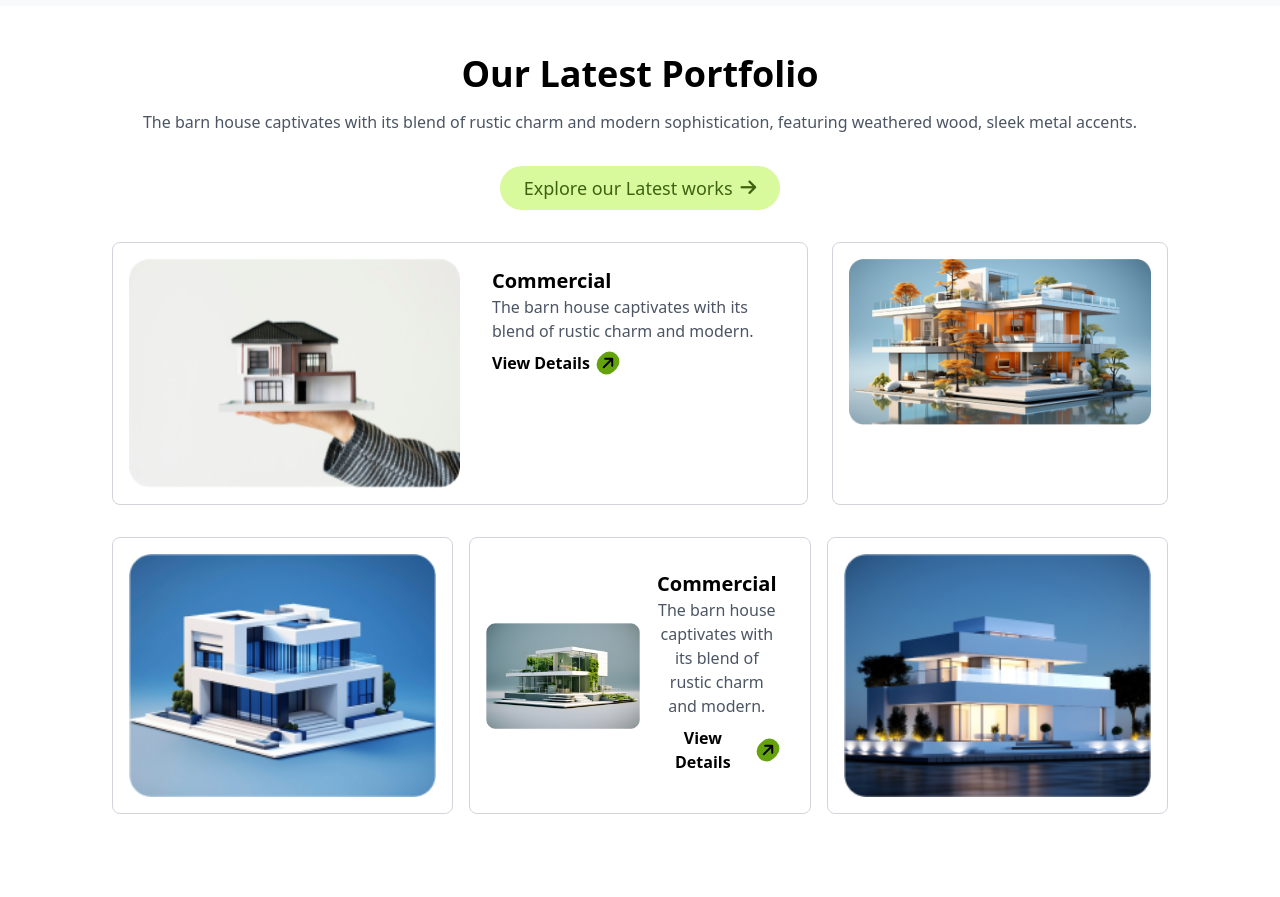
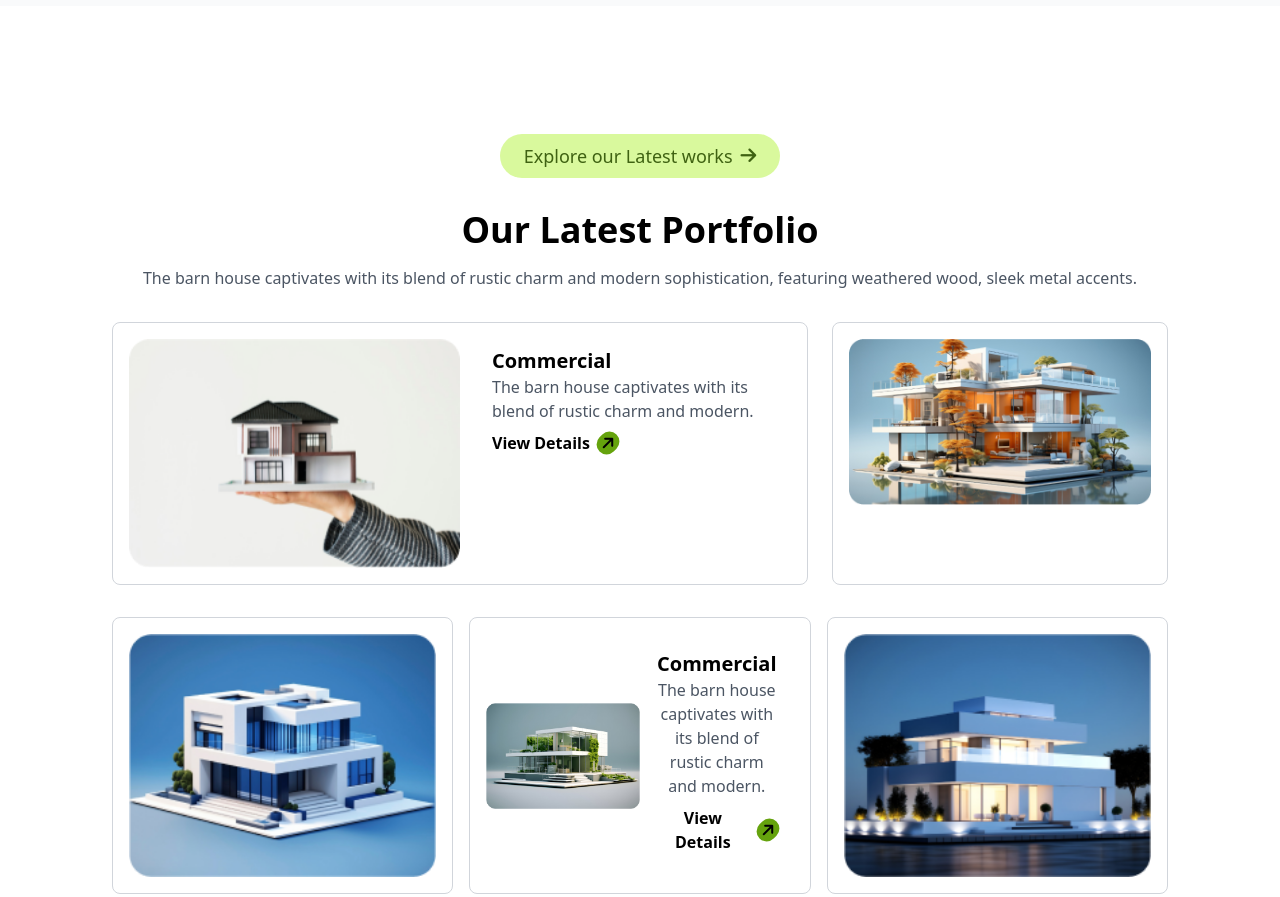
Before and after one commit to Jaheda8/assignment-03, a plain HTML site: page index.html in a window 1280 px wide. Shown: the part 2328-3225 px from the top of the page. Drawn offline with nearby package versions, Linux system fonts and the light colour scheme.

Commit message:
final  last commit

```diff
--- a/index.html
+++ b/index.html
@@ -188,21 +188,21 @@
 
 
 <!-- .....latestr portfolio section -->
-<main class="max-w-screen-xl mx-auto px-16 lg:px-28">
+<main class="max-w-screen-xl mx-auto px-16 lg:px-28 py-20 ">
 
-    <section class="py-12">
-        <div class="container mx-auto text-center">
-
+    <section class="md:py-12">
+        <div class="container mx-auto text-center ">
+            <a href="#" class="inline-block bg-lime-200 text-lime-800 py-2 px-6 rounded-full mb-8 text-lg font-medium hover:bg-lime-300 transition-all">
+                <span class="flex items-center justify-center space-x-2">
+                  <span>Explore our Latest works</span>
+                  <i class="fa fa-arrow-right"></i>
+                </span>
+              </a>
           <h2 class="text-4xl font-bold mb-4">Our Latest Portfolio</h2>
           <p class="text-gray-600 mb-8">
             The barn house captivates with its blend of rustic charm and modern sophistication, featuring weathered wood, sleek metal accents.
           </p>
-          <a href="#" class="inline-block bg-lime-200 text-lime-800 py-2 px-6 rounded-full mb-8 text-lg font-medium hover:bg-lime-300 transition-all">
-            <span class="flex items-center justify-center space-x-2">
-              <span>Explore our Latest works</span>
-              <i class="fa fa-arrow-right"></i>
-            </span>
-          </a>
+
 
           <!-- First Row -->
           <div class="grid grid-cols-1 sm:grid-cols-3 gap-6 mb-8">
@@ -262,7 +262,7 @@
     </main>
     <!-- calendar-->
 
-<div class="py-40">
+<div class="md:py-40">
     <h1 class="text-2xl mb-6 md:text-3xl text-center font-bold text-black">Extra Section</h1>
 
     <div class=" flex items-center justify-center ">
@@ -403,7 +403,7 @@
 </div>
 <!-- .....form -->
 <div>
-    <div id="bg-img" class="bg-cover bg-center py-16">
+    <div id="bg-img" class="bg-cover bg-center md:py-16 ">
       <div class="p-10">
         <div class="text-center mb-10">
           <h2 class="text-3xl font-bold text-gray-800">Let's Discuss Next Project</h2>
```
